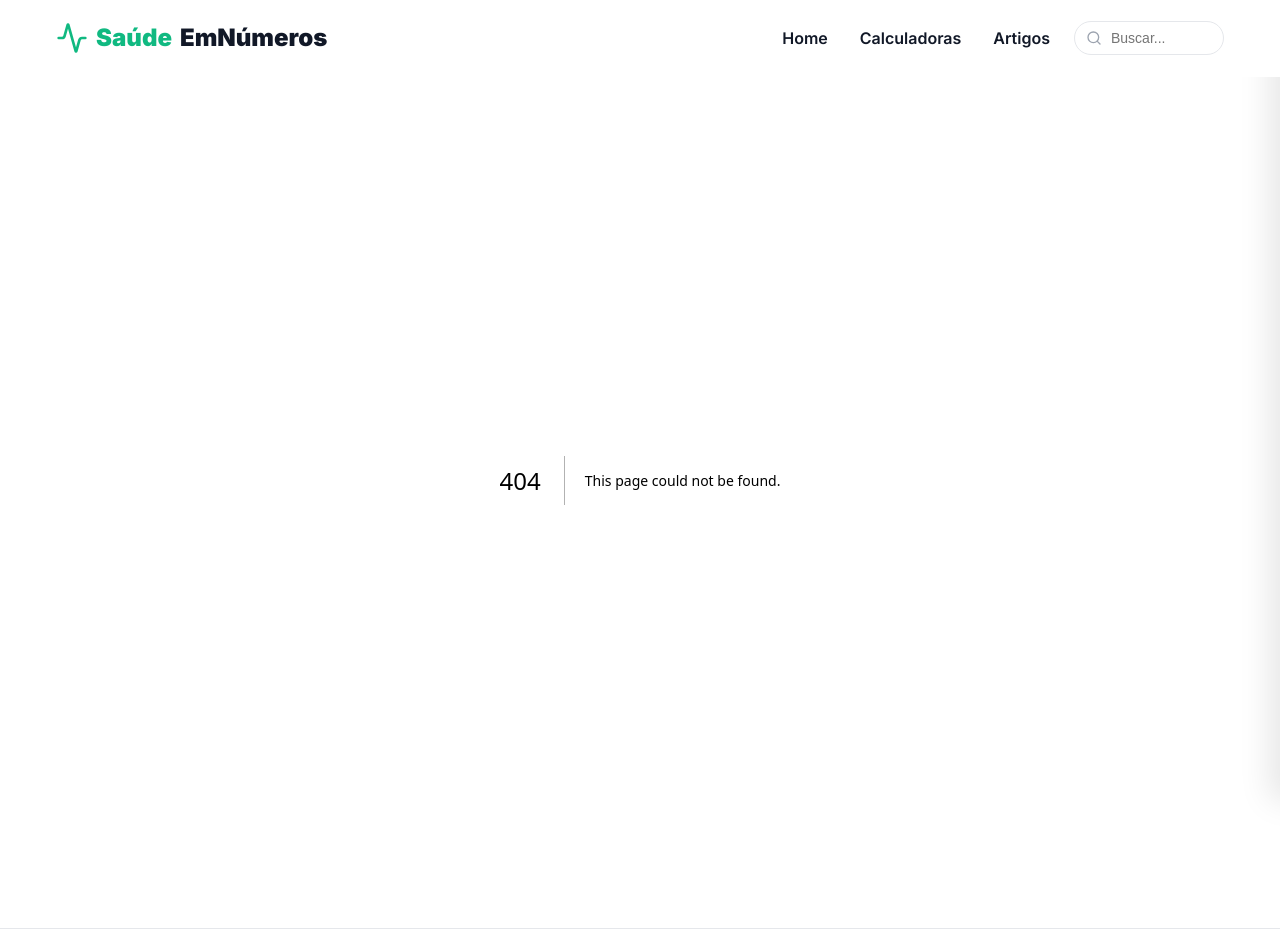
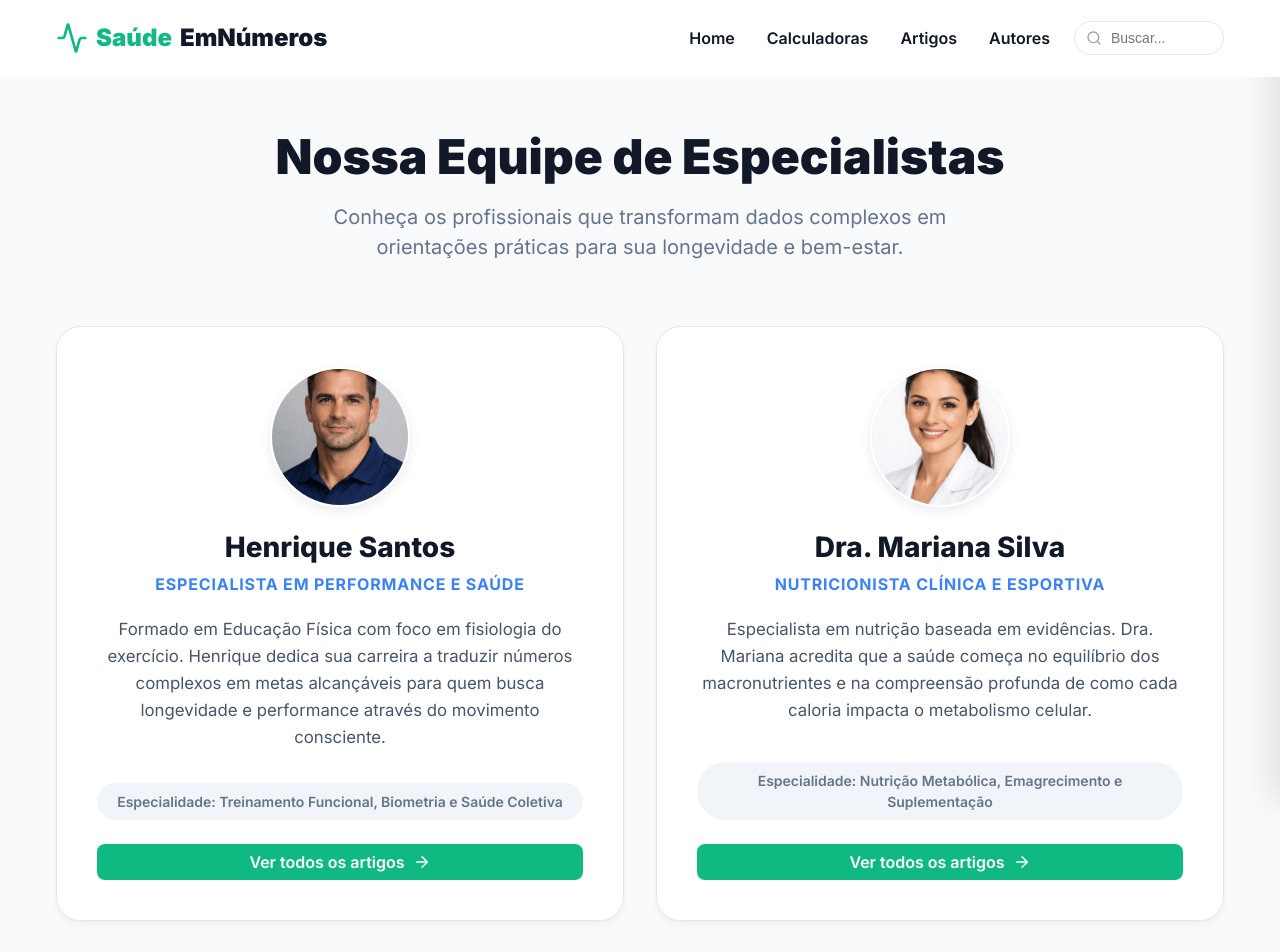
Before and after one commit to Matheus-Reis00/saudeemnumeros, a Next.js app: page /autores in a window 1280 px wide. Before the commit this address had no page. Shown: the top 952 px of the page. Built offline with nearby package versions, Linux system fonts and the light colour scheme.

Commit message:
fix: melhorias na parte de autores e sitemap

```diff
--- a/app/artigos/[slug]/page.tsx
+++ b/app/artigos/[slug]/page.tsx
@@ -90,7 +90,8 @@ export default async function ArticlePage({ params }: Props) {
                         </S.FeaturedImageContainer>
                     )}
                     <S.Title>{articleTitle}</S.Title>
-                    <S.Meta>
+                    <S.Meta style={{ display: 'flex', alignItems: 'center', gap: '8px' }}>
+                        <AuthorAvatar name={author.name} image={author.image} size={32} />
                         <span>Por <Link href={`/autores/${author.id}`} style={{ color: '#3B82F6', textDecoration: 'none', fontWeight: 600 }}>{author.name}</Link></span>
                         <span style={{ margin: '0 8px', color: '#ccc' }}>•</span>
                         Publicado em {new Date((article.meta as any).date).toLocaleDateString('pt-BR')}
--- /dev/null
+++ b/app/autores/page.tsx
@@ -0,0 +1,53 @@
+import React from 'react';
+import { Metadata } from 'next';
+import { Container, Section } from '@/components/ui/Container';
+import { authors } from '@/lib/authors';
+import { constructMetadata } from '@/lib/seo';
+import AuthorCard from '@/components/authors/AuthorCard';
+
+export const metadata: Metadata = constructMetadata({
+    title: 'Nossos Especialistas - Saúde em Números',
+    description: 'Conheça o time de especialistas por trás do Saúde em Números. Profissionais dedicados a trazer informações baseadas em dados.',
+    canonical: 'https://www.saudeemnumeros.com.br/autores',
+});
+
+export default function AuthorsPage() {
+    const authorsList = Object.values(authors);
+
+    return (
+        <Container>
+            <Section>
+                <div style={{ textAlign: 'center', marginBottom: '64px' }}>
+                    <h1 style={{ fontSize: '3rem', fontWeight: 900, marginBottom: '16px' }}>Nossa Equipe de Especialistas</h1>
+                    <p style={{ fontSize: '1.25rem', color: '#64748b', maxWidth: '700px', margin: '0 auto' }}>
+                        Conheça os profissionais que transformam dados complexos em orientações práticas para sua longevidade e bem-estar.
+                    </p>
+                </div>
+
+                <div style={{
+                    display: 'grid',
+                    gridTemplateColumns: 'repeat(auto-fit, minmax(350px, 1fr))',
+                    gap: '32px',
+                    perspective: '1000px'
+                }}>
+                    {authorsList.map((author) => (
+                        <AuthorCard key={author.id} author={author} />
+                    ))}
+                </div>
+
+                <div style={{
+                    marginTop: '80px',
+                    padding: '40px',
+                    backgroundColor: '#f8fafc',
+                    borderRadius: '24px',
+                    textAlign: 'center',
+                    border: '1px solid #e2e8f0'
+                }}>
+                    <p style={{ fontSize: '0.9rem', color: '#94a3b8', fontStyle: 'italic', margin: 0 }}>
+                        * Os perfis apresentados nesta página são personas técnicas desenvolvidas com auxílio de inteligência artificial para garantir a precisão científica e curadoria de dados do Saúde em Números.
+                    </p>
+                </div>
+            </Section>
+        </Container>
+    );
+}
--- /dev/null
+++ b/components/authors/AuthorCard.tsx
@@ -0,0 +1,85 @@
+'use client';
+
+import React from 'react';
+import styled from 'styled-components';
+import Link from 'next/link';
+import { ArrowRight } from 'lucide-react';
+import { Button } from '@/components/ui/Button';
+import AuthorAvatar from '@/components/ui/AuthorAvatar';
+import { Author } from '@/lib/authors';
+
+const Card = styled.div`
+  background-color: white;
+  border-radius: 24px;
+  padding: 40px;
+  border: 1px solid #e2e8f0;
+  height: 100%;
+  transition: all 0.4s cubic-bezier(0.175, 0.885, 0.32, 1.275);
+  display: flex;
+  flex-direction: column;
+  align-items: center;
+  text-align: center;
+  box-shadow: 0 4px 6px -1px rgba(0, 0, 0, 0.05);
+  cursor: pointer;
+
+  &:hover {
+    transform: translateY(-12px);
+    box-shadow: 0 20px 25px -5px rgba(0, 0, 0, 0.1), 0 10px 10px -5px rgba(0, 0, 0, 0.04);
+    border-color: #3B82F6;
+  }
+`;
+
+const Name = styled.h2`
+  font-size: 1.75rem;
+  font-weight: 800;
+  margin-top: 24px;
+  margin-bottom: 8px;
+`;
+
+const Role = styled.p`
+  font-size: 1rem;
+  color: #3B82F6;
+  font-weight: 700;
+  margin-bottom: 20px;
+  text-transform: uppercase;
+  letter-spacing: 0.05em;
+`;
+
+const Bio = styled.p`
+  font-size: 1.05rem;
+  color: #475569;
+  line-height: 1.6;
+  margin-bottom: 32px;
+  flex: 1;
+`;
+
+const Specialty = styled.div`
+  padding: 8px 20px;
+  background-color: #f1f5f9;
+  border-radius: 30px;
+  font-size: 0.875rem;
+  color: #64748b;
+  font-weight: 600;
+  margin-bottom: 24px;
+`;
+
+export default function AuthorCard({ author }: { author: Author }) {
+    return (
+        <Link href={`/autores/${author.id}`} style={{ textDecoration: 'none', color: 'inherit' }}>
+            <Card>
+                <AuthorAvatar name={author.name} image={author.image} size={140} />
+
+                <Name style={{ marginTop: '24px', marginBottom: '8px' }}>{author.name}</Name>
+                <Role>{author.role}</Role>
+
+                <Bio>{author.bio}</Bio>
+
+                <Specialty>Especialidade: {author.specialty}</Specialty>
+
+                <Button variant="primary" style={{ width: '100%', display: 'flex', alignItems: 'center', justifyContent: 'center', gap: '8px' }}>
+                    Ver todos os artigos <ArrowRight size={18} />
+                </Button>
+            </Card>
+        </Link>
+    );
+}
--- a/components/layout/Footer.tsx
+++ b/components/layout/Footer.tsx
@@ -51,6 +51,7 @@ export default function Footer() {
           <FooterColumn>
             <Title>Conteúdo</Title>
             <a href="/artigos">Artigos de Saúde</a>
+            <a href="/autores">Nossos Autores</a>
             <a href="/artigos/como-emagrecer-com-saude">Como Emagrecer</a>
             <a href="/artigos/o-que-e-imc">O que é IMC</a>
           </FooterColumn>
--- a/components/layout/Header.tsx
+++ b/components/layout/Header.tsx
@@ -239,6 +239,7 @@ export default function Header() {
                 <li><NavLink href="/">Home</NavLink></li>
                 <li><NavLink href="/calculadoras">Calculadoras</NavLink></li>
                 <li><NavLink href="/artigos">Artigos</NavLink></li>
+                <li><NavLink href="/autores">Autores</NavLink></li>
               </NavList>
 
               <SearchNavWrapper onSubmit={handleSearchSubmit}>
@@ -274,6 +275,7 @@ export default function Header() {
         <MobileNavLink href="/" onClick={closeMenu}>Home <Activity size={20} /></MobileNavLink>
         <MobileNavLink href="/calculadoras" onClick={closeMenu}>Calculadoras</MobileNavLink>
         <MobileNavLink href="/artigos" onClick={closeMenu}>Artigos</MobileNavLink>
+        <MobileNavLink href="/autores" onClick={closeMenu}>Autores</MobileNavLink>
         <div style={{ marginTop: '20px', fontSize: '0.875rem', color: '#9CA3AF', fontWeight: 600, textTransform: 'uppercase', letterSpacing: '0.05em' }}>Ferramentas</div>
         <MobileNavLink href="/calculadoras/imc" onClick={closeMenu} style={{ fontSize: '1rem', border: 'none', padding: '8px 0' }}>Calculadora de IMC</MobileNavLink>
         <MobileNavLink href="/calculadoras/calorias" onClick={closeMenu} style={{ fontSize: '1rem', border: 'none', padding: '8px 0' }}>Calculadora de Calorias</MobileNavLink>
--- a/lib/authors.ts
+++ b/lib/authors.ts
@@ -13,7 +13,7 @@ export const authors: Record<string, Author> = {
         name: 'Henrique Santos',
         role: 'Especialista em Performance e Saúde',
         bio: 'Formado em Educação Física com foco em fisiologia do exercício. Henrique dedica sua carreira a traduzir números complexos em metas alcançáveis para quem busca longevidade e performance através do movimento consciente.',
-        image: '/favicon.ico', // Placeholder
+        image: '/images/henrique_santos.png',
         specialty: 'Treinamento Funcional, Biometria e Saúde Coletiva'
     },
     'mariana-silva': {
@@ -21,7 +21,7 @@ export const authors: Record<string, Author> = {
         name: 'Dra. Mariana Silva',
         role: 'Nutricionista Clínica e Esportiva',
         bio: 'Especialista em nutrição baseada em evidências. Dra. Mariana acredita que a saúde começa no equilíbrio dos macronutrientes e na compreensão profunda de como cada caloria impacta o metabolismo celular.',
-        image: '/favicon.ico', // Placeholder
+        image: '/images/dra_mariana.png',
         specialty: 'Nutrição Metabólica, Emagrecimento e Suplementação'
     }
 };
```
Also changed, not shown: app/sitemap.ts (+6 -6 lines), public/images/dra_mariana.png (added), public/images/henrique_santos.png (added). Lines whose indentation alone changed are shown as unchanged.
